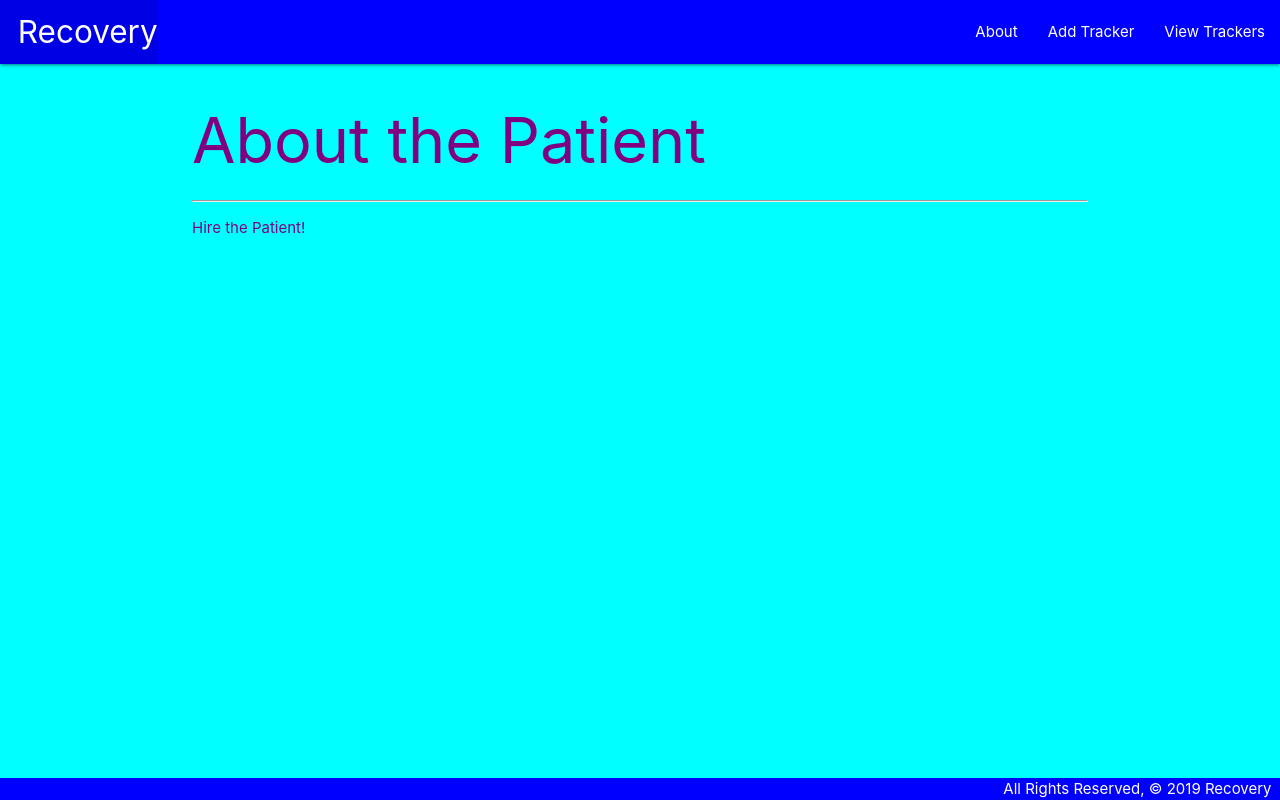
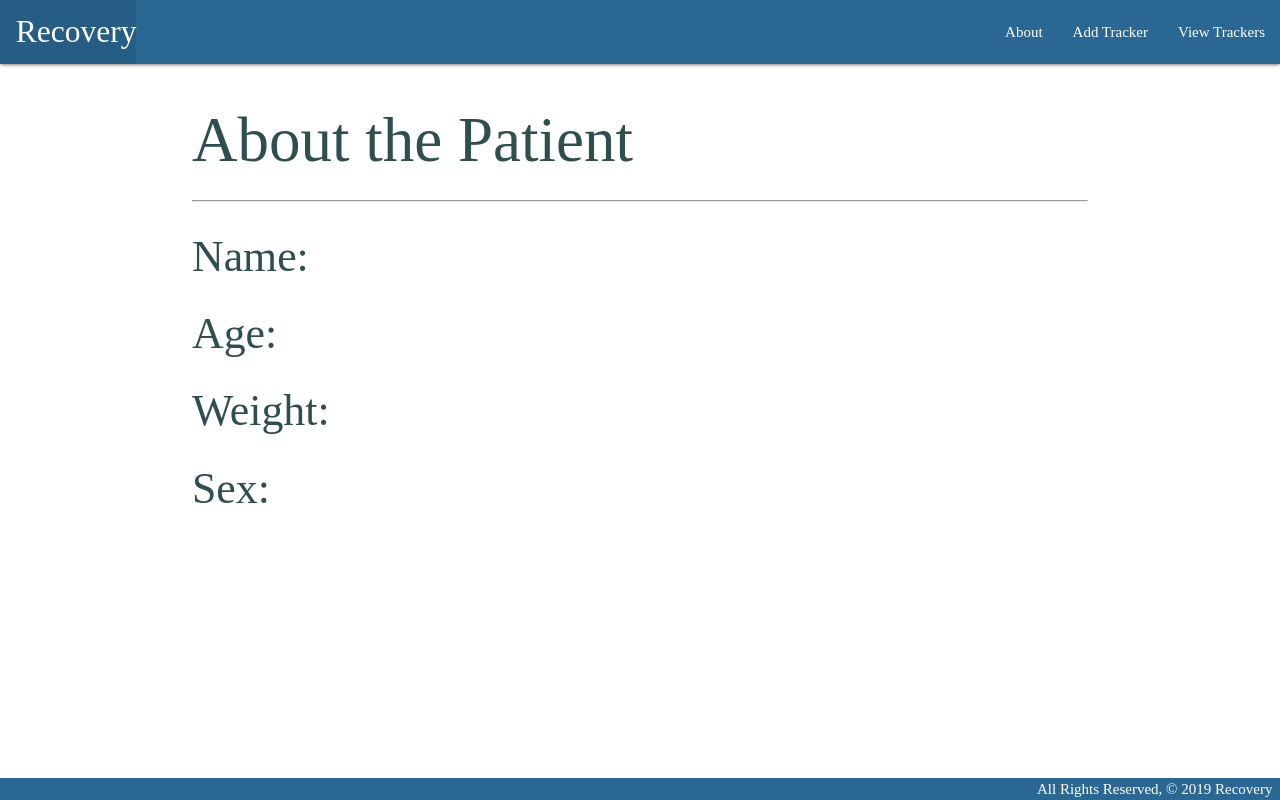
Before and after one commit to MiladMalakooti/recovery2, a Django app: page /about/ in a window 1280 px wide. Run offline with Django 3.2, Linux system fonts and the light colour scheme.

Commit message:
basic styling

```diff
--- a/main_app/static/css/style.css
+++ b/main_app/static/css/style.css
@@ -2,20 +2,21 @@ body {
     display: flex;
     min-height: 100vh;
     flex-direction: column;
-    background-color: aqua;
-    color:purple;
+    background-color: white;
+    color:darkslategray;
+    font-family: 'Playfair Display SC', serif;
 }
 
 .nav-wrapper {
-    background-color: blue;
+    background-color: #2A6793;
 }
 
 .page-footer {
-    background-color: blue;
+    background-color: #2A6793;
 }
 
 .app-bg {
-    background-color: aquamarine;
+    background-color:rgb(93, 196, 49)
 }
 
 main {
@@ -26,3 +27,17 @@ footer.page-footer {
     padding-top: 0;
     text-align: right;
 }
+
+.btn {
+    background-color: rgb(82, 163, 47);
+
+}
+/* .card {
+    display: flex;
+    margin: 16px;
+}
+
+#trackers {
+    display: flex;
+    flex-direction: row; */
+}
--- a/main_app/templates/about.html
+++ b/main_app/templates/about.html
@@ -3,6 +3,8 @@
 
 <h1>About the Patient</h1>
 <hr />
-<p>Hire the Patient!</p>
-
+<h3>Name:</h3>
+<h3>Age:</h3>
+<h3>Weight:</h3>
+<h3>Sex:</h3>
 {% endblock %}
--- a/main_app/templates/trackers/index.html
+++ b/main_app/templates/trackers/index.html
@@ -2,7 +2,7 @@
 {% block content %}
 
 <h1>Trackers</h1>
-
+<div id="trackers">
 {% for tracker in trackers %}
   <div class="card">
     <a href="{% url 'detail' tracker.id %}">
@@ -16,5 +16,5 @@
     </a>
   </div>
 {% endfor %}
-
+</div>
 {% endblock %}
```
